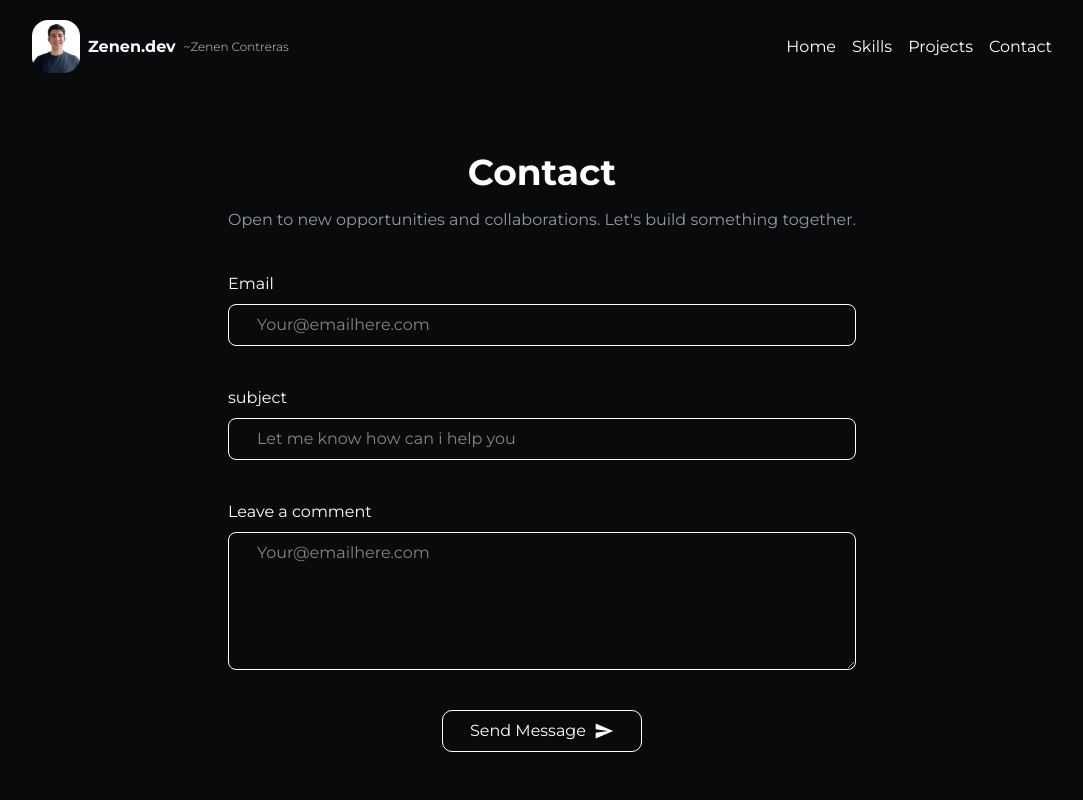
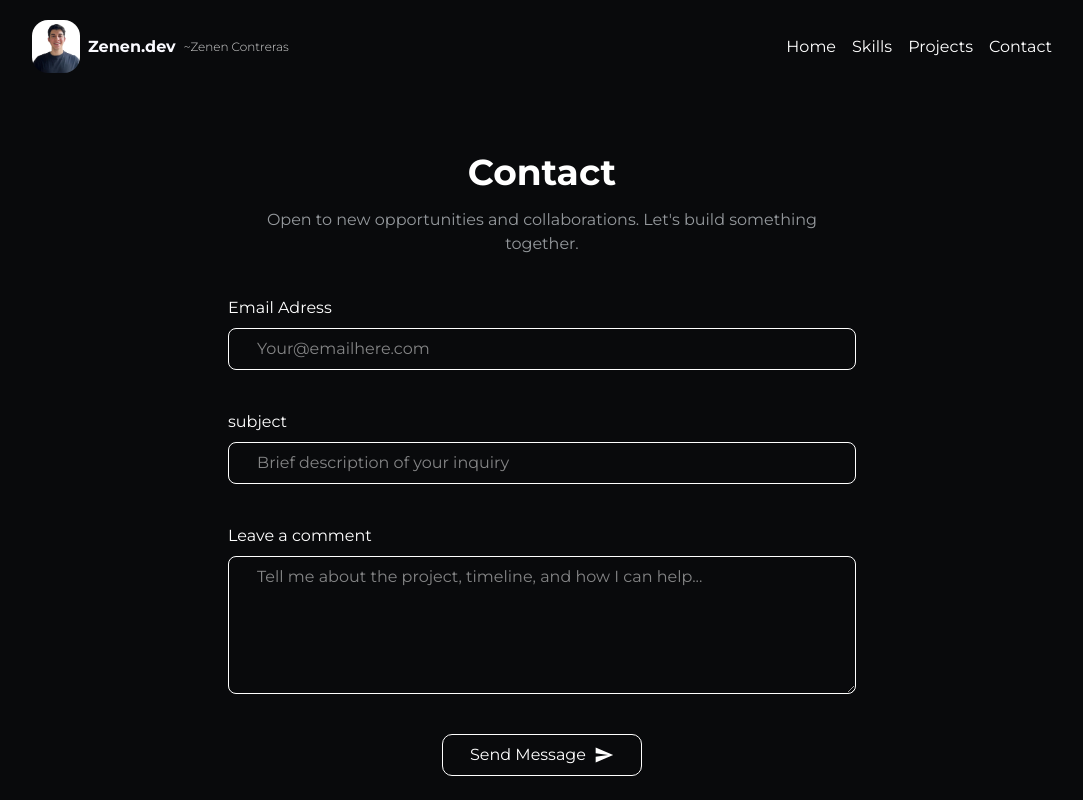
Before and after one commit to ZenenContreras/portfolio, a React (Vite) app: page /contact in a window 1280 px wide. Shown: the top 800 px of the page, without its empty margins (98-1181 px from the left). Built offline with nearby package versions, Linux system fonts and the light colour scheme.

Commit message:
feat: cambios eliminar el texto para que se limpie el formulario

```diff
--- a/src/pages/Contact.jsx
+++ b/src/pages/Contact.jsx
@@ -7,7 +7,6 @@ const Contact = () => {
 
     const handleSubmit = (event) =>{
         event.preventDefault()
-        console.log(refForm.current);
 
         const serviceId = 'service_cdypu4n'
         const templateId = 'template_ixcuo8c'
@@ -17,33 +16,37 @@ const Contact = () => {
         .then(result => console.log(result.text))
         .catch(error => console.error(error))
 
+        if (refForm.current) {
+            refForm.current.reset();
+    }
     }
 
+
     return (
-        <div className='py-26 text-white flex flex-col items-center gap-10'>
-            <div className='text-center flex flex-col gap-4'>
+        <div className='py-26 text-white flex flex-col items-center gap-10 '>
+            <div className='text-center flex flex-col gap-4 w-[90%]'>
                 <h1 className='text-4xl mt-12 font-bold'>Contact</h1>
                 <p className='text-[#95999d]'>Open to new opportunities and collaborations. Let's build something together.</p>
             </div>
 
             <form ref={refForm} action="" onSubmit={handleSubmit} className='flex flex-col gap-10 text-left w-[90%] lg:w-full '>
                 <div className='flex flex-col gap-2 w-full '>
-                    <label htmlFor="">Email </label>
+                    <label htmlFor="">Email Adress</label>
                     <input required name='email' type="text" placeholder='Your@emailhere.com' className='border-1 border-white rounded-md px-7 py-2 w-full ' />
                 </div>
                 <div className='flex flex-col gap-2 w-full'>
                     <label htmlFor="">subject </label>
-                    <input required name='subject' type="text" placeholder='Let me know how can i help you ' className='border-1 border-white rounded-md px-7 py-2 w-full' />
+                    <input required name='subject' type="text" placeholder='Brief description of your inquiry' className='border-1 border-white rounded-md px-7 py-2 w-full' />
                 </div>
                 <div className='flex flex-col gap-2 w-full'>
                     <label htmlFor="">Leave a comment </label>
-                    <textarea required name='message' maxLength={500} type="text" placeholder='Your@emailhere.com' className='border-1 border-white rounded-md px-7 py-2 w-full' rows={5} cols={30} />
+                    <textarea required name='message' maxLength={500} type="text" placeholder='Tell me about the project, timeline, and how I can help...' className='border-1 border-white rounded-md px-7 py-2 w-full' rows={5} cols={30} />
                 </div>
 
 
 
                 <div className='w-full justify-center flex items-center'>
-                    <button className='flex flex-row items-center gap-2 w-50 lg:w-50 justify-center border-1 border-white px-4 py-2 rounded-lg hover:border-blue-500 hover:text-blue-500 hover:scale-104 group transition duration-150'>
+                    <button type="submit" className='flex flex-row items-center gap-2 w-50 lg:w-50 justify-center border-1 border-white px-4 py-2 rounded-lg hover:border-blue-500 hover:text-blue-500 hover:scale-104 group transition duration-150'>
                         Send Message
                         <svg className="w-5 h-5 fill-white group-hover:fill-blue-500 transition duration-150 group-hover:-rotate-45" viewBox="0 0 24 24" xmlns="http://www.w3.org/2000/svg">
                             <path d="M2.01 21L23 12 2.01 3 2 10l15 2-15 2z"/>
```
